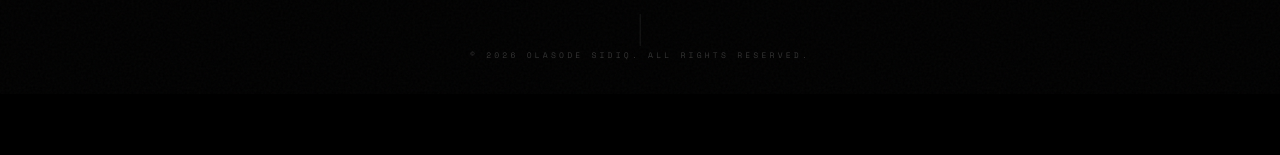
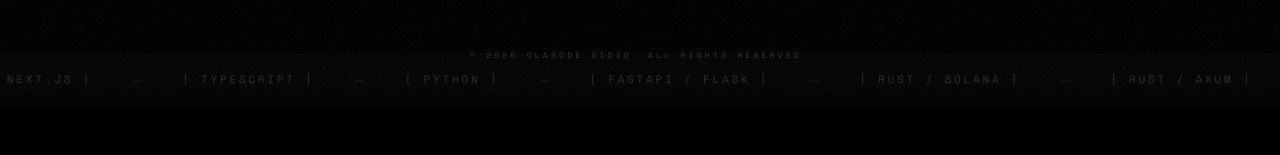
Before and after one commit to sidiq20/my-portfolio, a Next.js app: page / in a window 1280 px wide. Shown: the part 706-861 px from the top of the page. Built offline with nearby package versions, Linux system fonts and the light colour scheme.

Commit message:
new update

```diff
--- a/src/components/sections/Hero.tsx
+++ b/src/components/sections/Hero.tsx
@@ -2,7 +2,7 @@
 
 import { motion, Variants } from "framer-motion";
 import { useEffect, useState } from "react";
-import { personal } from "@/data/portfolio";
+import { personal, stack } from "@/data/portfolio";
 
 const containerVariants: Variants = {
   hidden: {},
@@ -93,7 +93,7 @@ export function Hero() {
 
       {/* Scroll indicator */}
       <motion.div
-        className="absolute bottom-12 left-1/2 flex flex-col items-center gap-4"
+        className="absolute bottom-24 left-1/2 flex flex-col items-center gap-4"
         style={{ transform: "translateX(-50%)" }}
         initial={{ opacity: 0 }}
         animate={{ opacity: ready ? 0.35 : 0 }}
@@ -104,6 +104,23 @@ export function Hero() {
         </span>
         <div className="w-[1px] h-8 bg-white/30" />
       </motion.div>
+
+      {/* Endless Tech Stack Marquee */}
+      <motion.div
+        className="absolute bottom-0 left-0 w-full overflow-hidden border-t border-white/5 py-3 bg-[#0a0a0a]"
+        initial={{ opacity: 0, y: 20 }}
+        animate={{ opacity: ready ? 1 : 0, y: 0 }}
+        transition={{ delay: 6.2, duration: 1.2 }}
+      >
+        <div className="marquee-track">
+          {[...stack, ...stack, ...stack, ...stack].map((item, i) => (
+            <div key={i} className="flex items-center flex-shrink-0">
+              <span className="marquee-item">[ {item} ]</span>
+              <span className="marquee-separator">—</span>
+            </div>
+          ))}
+        </div>
+      </motion.div>
     </section>
   );
 }
```
